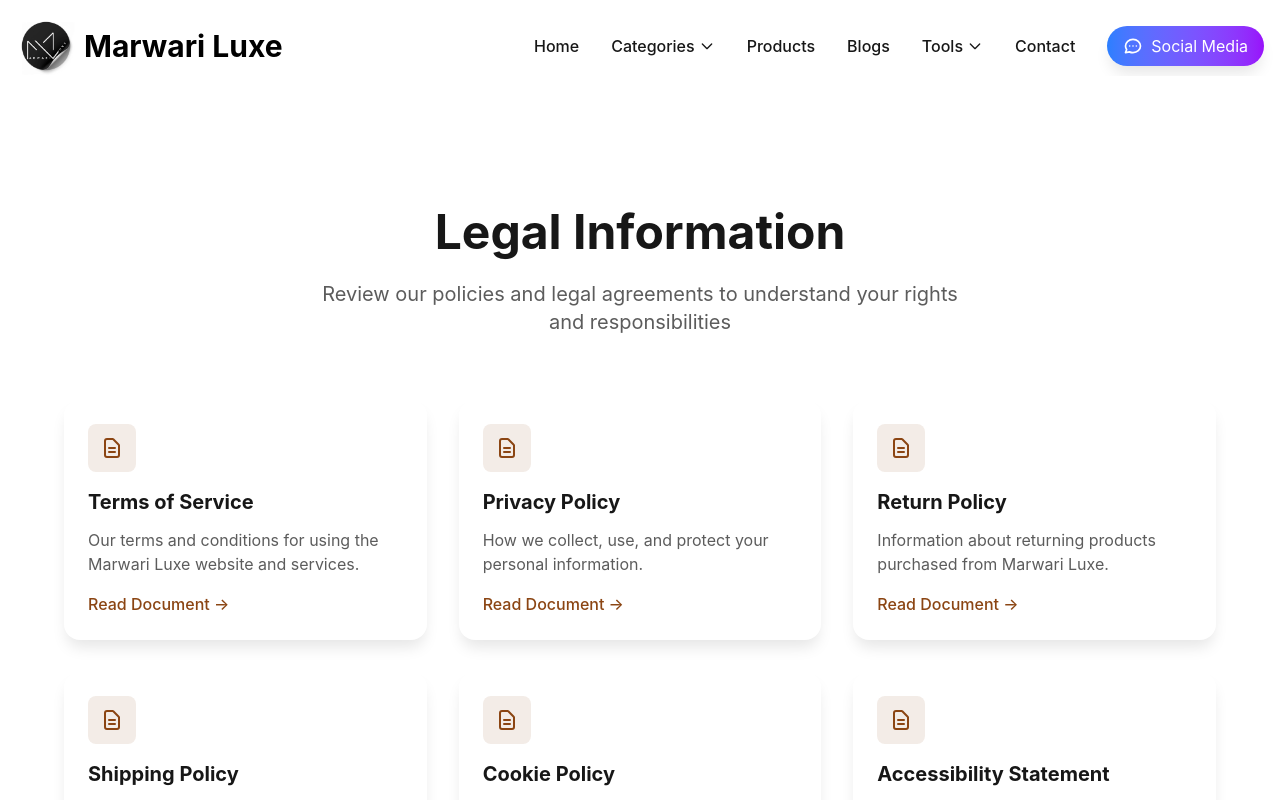
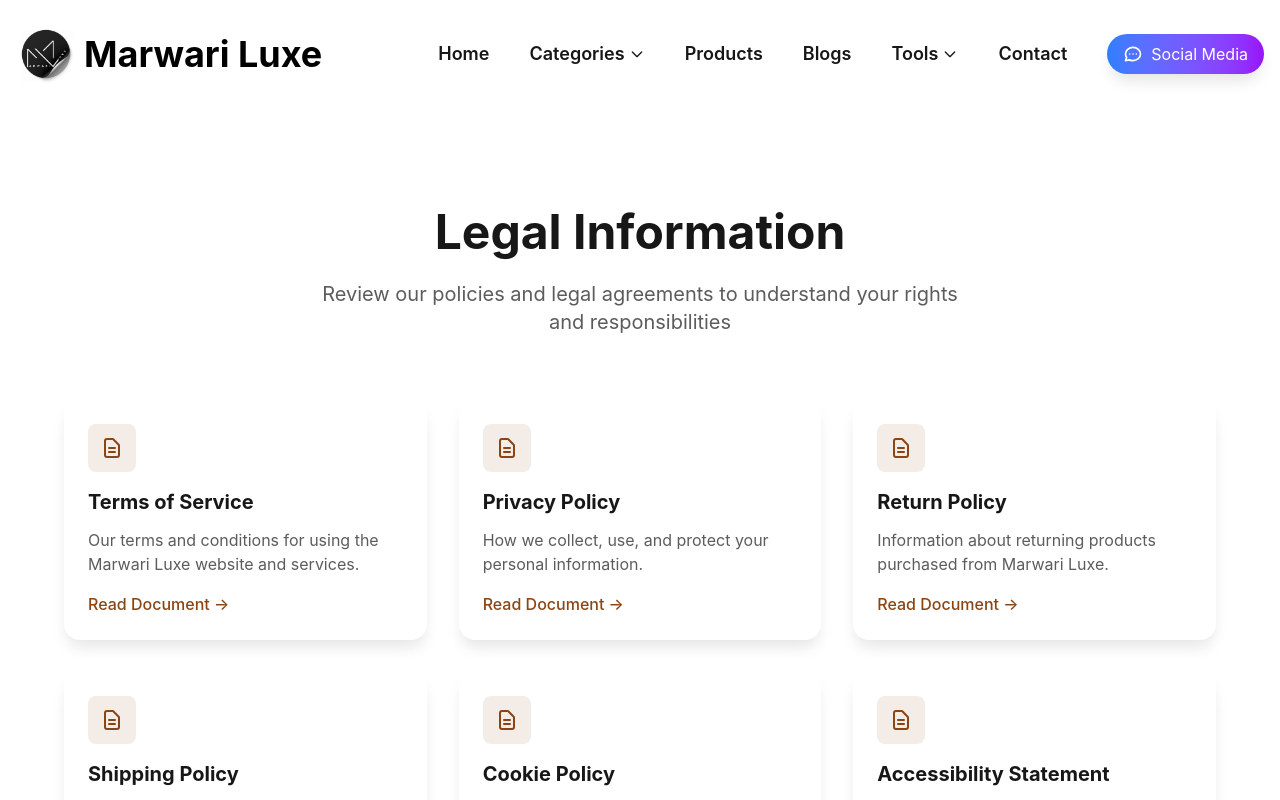
Before and after one commit to salman-haroon-marwari/marwari-luxe-app, a Next.js app: page /legal in a window 1280 px wide. Shown: the top 800 px of the page. Built offline with nearby package versions, Linux system fonts and the light colour scheme.

Commit message:
feat: Update HeroSlider for full width on desktop and improve navigation

```diff
--- a/src/app/page.tsx
+++ b/src/app/page.tsx
@@ -61,7 +61,7 @@
       <main className="flex-grow">
         {/* Hero Section */}
         <section className="pt-0 pb-0 px-0 bg-none md:bg-gradient-to-br md:from-primary/5 md:to-secondary/10 md:pt-20 md:pb-12 md:px-4">
-          <div className="container mx-auto max-w-6xl w-full">
+          <div className="w-full">
             <HeroSlider />
           </div>
         </section>
--- a/src/components/HeroSlider.tsx
+++ b/src/components/HeroSlider.tsx
@@ -11,7 +11,7 @@
   const slides = [
     {
       id: 1,
-      title: '(Premium) Health Supplements & Wellness Products',
+      title: 'Premium Health Supplements & Wellness Products',
       subtitle: 'Discover scientifically-backed vitamins, minerals & supplements that transform your daily wellness routine. Shop 25+ premium products.',
       image: 'https://res.cloudinary.com/dxg5ldzkv/image/upload/f_auto,q_auto,w_1600,dpr_auto,c_fill,g_auto/v1762817015/1_pllyfb.png',
       cta: 'Shop Health Supplements',
@@ -114,7 +114,7 @@
 
   // Fix for image sizing - ensure full screen display with mobile optimization
   return (
-    <div className="relative w-full overflow-hidden border-0 md:border max-w-full pt-[10px] md:pt-0 h-[50vh] md:h-screen">
+    <div className="relative w-full overflow-hidden border-0 md:border pt-[10px] md:pt-0 h-[50vh] md:h-screen w-full md:w-full lg:w-full xl:w-full 2xl:w-full">
       {/* Background Image with Overlay */}
       <div className="absolute inset-0 w-full h-full">
         <Image
@@ -122,7 +122,7 @@
           alt={currentSlideData.title || ''}
           fill
           priority={currentSlide === 0} // Ensure first slide is prioritized
-          className="object-contain w-full h-full scale-125 md:scale-100"
+          className="object-cover w-full h-full"
           sizes="100vw"
           quality={85}
           fetchPriority={currentSlide === 0 ? "high" : "auto"} // Add fetchpriority for LCP optimization
@@ -145,7 +145,7 @@
 
       {/* Content */}
       <div className="relative z-10 flex items-center justify-center h-full w-full px-4 sm:px-6 lg:px-8">
-        <div className="text-center text-white max-w-4xl mx-auto pt-8 md:pt-0">
+        <div className="text-center text-white w-full mx-auto pt-4 md:pt-0">
           <h1 className="text-3xl sm:text-3xl md:text-4xl lg:text-5xl xl:text-6xl font-bold mb-3 sm:mb-4 mobile-text-3xl">
             {currentSlideData.title || ''}
           </h1>
--- a/src/components/Navigation.tsx
+++ b/src/components/Navigation.tsx
@@ -23,11 +23,25 @@
 
   useEffect(() => {
     const handleScroll = () => {
-      setScrolled(window.scrollY > 10);
+      // Only apply scrolled effect on non-mobile devices
+      const isMobile = window.innerWidth < 768;
+      if (!isMobile) {
+        setScrolled(window.scrollY > 10);
+      } else {
+        // On mobile, don't set scrolled state to prevent navbar hiding
+        setScrolled(false);
+      }
     };
+
+    // Initial check
+    handleScroll();
+
     window.addEventListener('scroll', handleScroll);
+    window.addEventListener('resize', handleScroll);
+
     return () => {
       window.removeEventListener('scroll', handleScroll);
+      window.removeEventListener('resize', handleScroll);
       // Clear timeouts on unmount
       if (categoriesTimeoutRef.current) clearTimeout(categoriesTimeoutRef.current);
       if (toolsTimeoutRef.current) clearTimeout(toolsTimeoutRef.current);
@@ -36,12 +50,12 @@
 
   return (
     <header
-      className={`fixed w-full z-50 transition-all duration-300 ${
-        scrolled ? 'bg-white/90 dark:bg-black/90 backdrop-blur-sm py-2 shadow-md' : 'py-4'
+      className={`fixed w-full z-[50] transition-all duration-300 ${
+        scrolled ? 'bg-white/90 dark:bg-black/90 backdrop-blur-sm py-4 shadow-lg' : 'py-6'
       }`}
       role="banner"
     >
-      <div className="container mx-auto px-4 w-full max-w-full overflow-x-hidden overflow-y-hidden">
+      <div className="container mx-auto px-4 w-full max-w-full">
         <div className="flex items-center justify-between">
           {/* Logo */}
           <Link href="/" className="flex items-center space-x-2">
@@ -52,17 +66,17 @@
               height={60}
               className="object-contain"
             />
-            <span className="text-3xl font-bold text-black">
+            <span className="text-4xl font-bold text-black">
               Marwari Luxe
             </span>
           </Link>
 
           {/* Desktop Navigation */}
-          <nav className="hidden md:flex items-center space-x-8">
+          <nav className="hidden md:flex items-center space-x-10">
             {/* Home Link */}
             <Link
               href="/"
-              className="font-medium text-foreground hover:text-primary transition-colors duration-300"
+              className="font-semibold text-lg text-foreground hover:text-primary transition-colors duration-300"
             >
               Home
             </Link>
@@ -84,7 +98,7 @@
               }}
             >
               <button
-                className="font-medium text-foreground hover:text-primary transition-colors duration-300 flex items-center"
+                className="font-semibold text-lg text-foreground hover:text-primary transition-colors duration-300 flex items-center"
                 onClick={() => setIsCategoriesOpen(!isCategoriesOpen)}
               >
                 Categories
@@ -101,7 +115,7 @@
               {/* Dropdown Menu */}
               {isCategoriesOpen && (
                 <div
-                  className="absolute left-0 mt-2 w-48 bg-white dark:bg-black rounded-md shadow-xl py-2 z-50 border border-gray-200 dark:border-gray-700 min-w-max"
+                  className="absolute left-0 mt-2 w-48 bg-white dark:bg-black rounded-md shadow-xl py-2 z-[9999] border border-gray-200 dark:border-gray-700 min-w-max"
                   onMouseEnter={() => {
                     if (categoriesTimeoutRef.current) {
                       clearTimeout(categoriesTimeoutRef.current);
@@ -135,7 +149,7 @@
             {/* Products Link */}
             <Link
               href="/products"
-              className="font-medium text-foreground hover:text-primary transition-colors duration-300"
+              className="font-semibold text-lg text-foreground hover:text-primary transition-colors duration-300"
             >
               Products
             </Link>
@@ -143,7 +157,7 @@
             {/* Blogs Link */}
             <Link
               href="/blogs"
-              className="font-medium text-foreground hover:text-primary transition-colors duration-300"
+              className="font-semibold text-lg text-foreground hover:text-primary transition-colors duration-300"
             >
               Blogs
             </Link>
@@ -165,7 +179,7 @@
               }}
             >
               <button
-                className="font-medium text-foreground hover:text-primary transition-colors duration-300 flex items-center"
+                className="font-semibold text-lg text-foreground hover:text-primary transition-colors duration-300 flex items-center"
                 onClick={() => setIsToolsOpen(!isToolsOpen)}
               >
                 Tools
@@ -182,7 +196,7 @@
               {/* Dropdown Menu */}
               {isToolsOpen && (
                 <div
-                  className="absolute left-0 mt-2 w-48 bg-white dark:bg-black rounded-md shadow-xl py-2 z-50 border border-gray-200 dark:border-gray-700 min-w-max"
+                  className="absolute left-0 mt-2 w-48 bg-white dark:bg-black rounded-md shadow-xl py-2 z-[9999] border border-gray-200 dark:border-gray-700 min-w-max"
                   onMouseEnter={() => {
                     if (toolsTimeoutRef.current) {
                       clearTimeout(toolsTimeoutRef.current);
@@ -223,7 +237,7 @@
             {/* Contact Link */}
             <Link
               href="/contact"
-              className="font-medium text-foreground hover:text-primary transition-colors duration-300"
+              className="font-semibold text-lg text-foreground hover:text-primary transition-colors duration-300"
             >
               Contact
             </Link>
@@ -269,7 +283,7 @@
             {/* Home Link */}
             <Link
               href="/"
-              className="block py-2 font-medium text-foreground hover:text-primary transition-colors duration-300"
+              className="block py-3 font-semibold text-lg text-foreground hover:text-primary transition-colors duration-300"
               onClick={() => setIsMenuOpen(false)}
             >
               Home
@@ -278,7 +292,7 @@
             {/* Categories Dropdown */}
             <div className="py-2">
               <button
-                className="flex justify-between items-center w-full py-2 font-medium text-foreground hover:text-primary transition-colors duration-300"
+                className="flex justify-between items-center w-full py-3 font-semibold text-lg text-foreground hover:text-primary transition-colors duration-300"
                 onClick={() => setIsCategoriesOpen(!isCategoriesOpen)}
               >
                 <span>Categories</span>
@@ -321,7 +335,7 @@
             {/* Products Link */}
             <Link
               href="/products"
-              className="block py-2 font-medium text-foreground hover:text-primary transition-colors duration-300"
+              className="block py-3 font-semibold text-lg text-foreground hover:text-primary transition-colors duration-300"
               onClick={() => setIsMenuOpen(false)}
             >
               Products
@@ -330,7 +344,7 @@
             {/* Blogs Link */}
             <Link
               href="/blogs"
-              className="block py-2 font-medium text-foreground hover:text-primary transition-colors duration-300"
+              className="block py-3 font-semibold text-lg text-foreground hover:text-primary transition-colors duration-300"
               onClick={() => setIsMenuOpen(false)}
             >
               Blogs
@@ -339,7 +353,7 @@
             {/* Tools Dropdown */}
             <div className="py-2">
               <button
-                className="flex justify-between items-center w-full py-2 font-medium text-foreground hover:text-primary transition-colors duration-300"
+                className="flex justify-between items-center w-full py-3 font-semibold text-lg text-foreground hover:text-primary transition-colors duration-300"
                 onClick={() => setIsToolsOpen(!isToolsOpen)}
               >
                 <span>Tools</span>
@@ -392,7 +406,7 @@
             {/* Contact Link */}
             <Link
               href="/contact"
-              className="block py-2 font-medium text-foreground hover:text-primary transition-colors duration-300"
+              className="block py-3 font-semibold text-lg text-foreground hover:text-primary transition-colors duration-300"
               onClick={() => setIsMenuOpen(false)}
             >
               Contact
```
